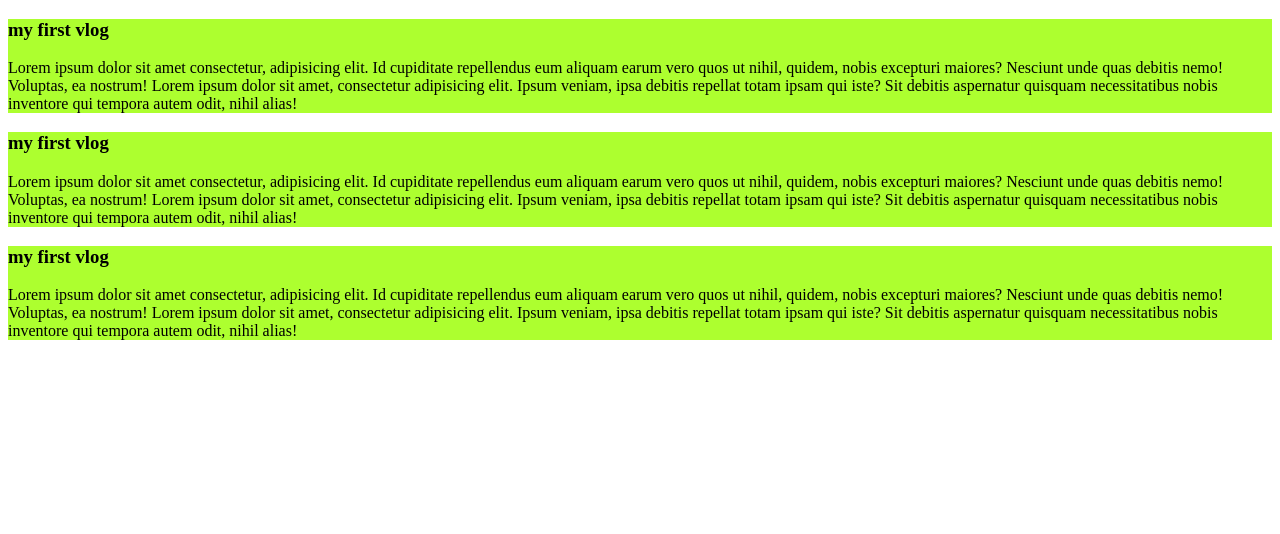
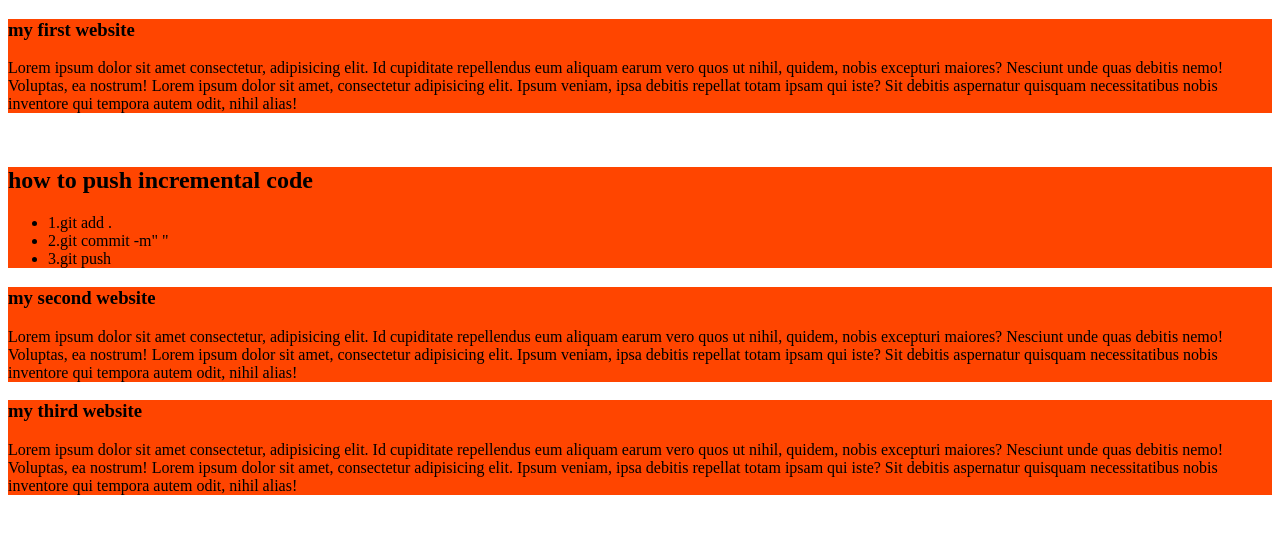
Before and after one commit to ishrat618/my-simple-website, a plain HTML site: page index.html in a window 1280 px wide. Drawn offline with Linux system fonts and the light colour scheme.

Commit message:
added a new git

```diff
--- a/index.html
+++ b/index.html
@@ -5,19 +5,27 @@
     <meta name="viewport" content="width=device-width, initial-scale=1.0">
     <title>my simple website</title> <link rel="stylesheet" href="styles/blog.css">
 </head>
-<body><div><h3>my first vlog</h3>
+<body><div><h3>my first website</h3>
+    <p> Lorem ipsum dolor sit amet consectetur, adipisicing elit. Id cupiditate repellendus eum aliquam earum vero quos ut nihil, quidem, nobis excepturi maiores? Nesciunt unde quas debitis nemo! Voluptas, ea nostrum!
+Lorem ipsum dolor sit amet, consectetur adipisicing elit. Ipsum veniam, ipsa debitis repellat totam ipsam qui iste? Sit debitis aspernatur quisquam necessitatibus nobis inventore qui tempora autem odit, nihil alias!
+
+    </p> </div>
+    <br>
+   <div><h2>how to push incremental code</h2>
+    <ul><li>1.git add .</li>
+<li>2.git commit -m"   "</li>
+<li>3.git push</li>
+
+
+    </ul></div>
+
+<div><h3>my second website</h3>
     <p> Lorem ipsum dolor sit amet consectetur, adipisicing elit. Id cupiditate repellendus eum aliquam earum vero quos ut nihil, quidem, nobis excepturi maiores? Nesciunt unde quas debitis nemo! Voluptas, ea nostrum!
 Lorem ipsum dolor sit amet, consectetur adipisicing elit. Ipsum veniam, ipsa debitis repellat totam ipsam qui iste? Sit debitis aspernatur quisquam necessitatibus nobis inventore qui tempora autem odit, nihil alias!
 
     </p>
 </div>
-<div><h3>my first vlog</h3>
-    <p> Lorem ipsum dolor sit amet consectetur, adipisicing elit. Id cupiditate repellendus eum aliquam earum vero quos ut nihil, quidem, nobis excepturi maiores? Nesciunt unde quas debitis nemo! Voluptas, ea nostrum!
-Lorem ipsum dolor sit amet, consectetur adipisicing elit. Ipsum veniam, ipsa debitis repellat totam ipsam qui iste? Sit debitis aspernatur quisquam necessitatibus nobis inventore qui tempora autem odit, nihil alias!
-
-    </p>
-</div>
-<div><h3>my first vlog</h3>
+<div><h3>my third website</h3>
     <p> Lorem ipsum dolor sit amet consectetur, adipisicing elit. Id cupiditate repellendus eum aliquam earum vero quos ut nihil, quidem, nobis excepturi maiores? Nesciunt unde quas debitis nemo! Voluptas, ea nostrum!
 Lorem ipsum dolor sit amet, consectetur adipisicing elit. Ipsum veniam, ipsa debitis repellat totam ipsam qui iste? Sit debitis aspernatur quisquam necessitatibus nobis inventore qui tempora autem odit, nihil alias!
 
--- a/styles/blog.css
+++ b/styles/blog.css
@@ -1,5 +1,8 @@
-div {background-color: greenyellow;
+div {border: 3cm;
+    background-color: rgb(255, 69, 0);
     padding: auto;
+    margin-bottom: auto;
 
 
 }
+.first {color: color(srgb red #66e028 blue);}
```
